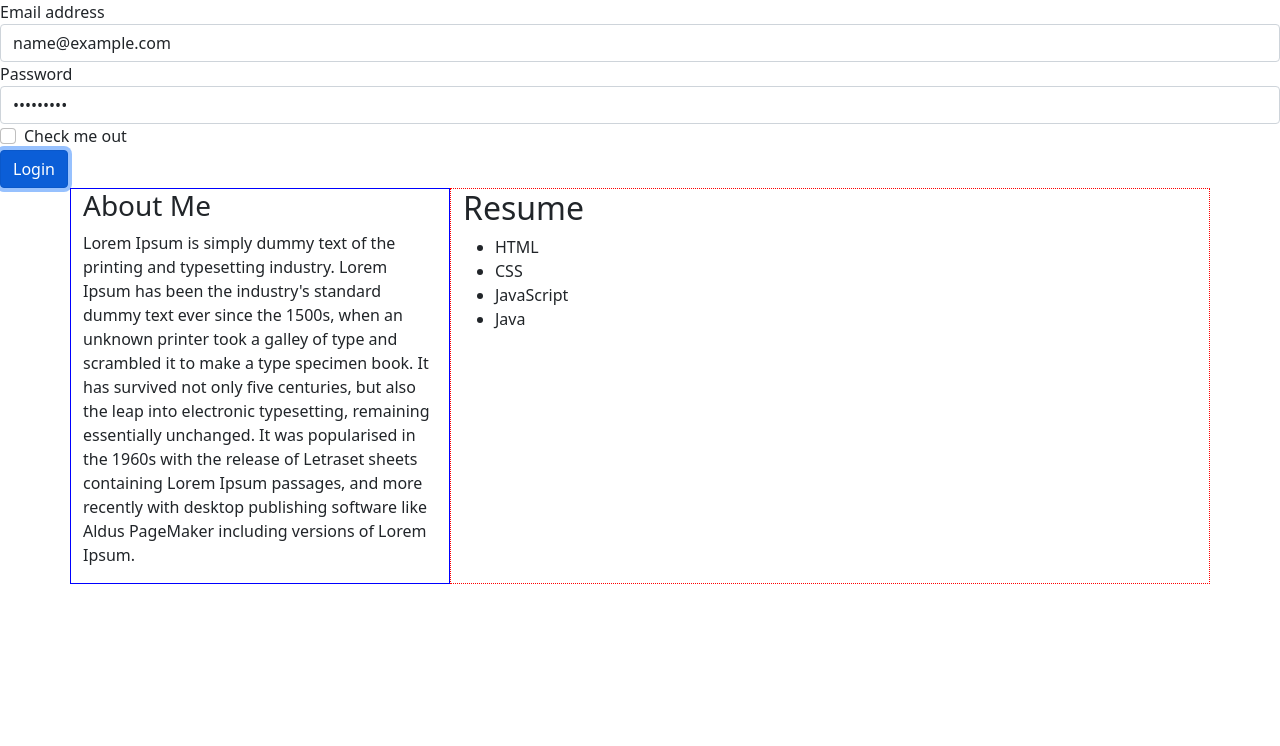
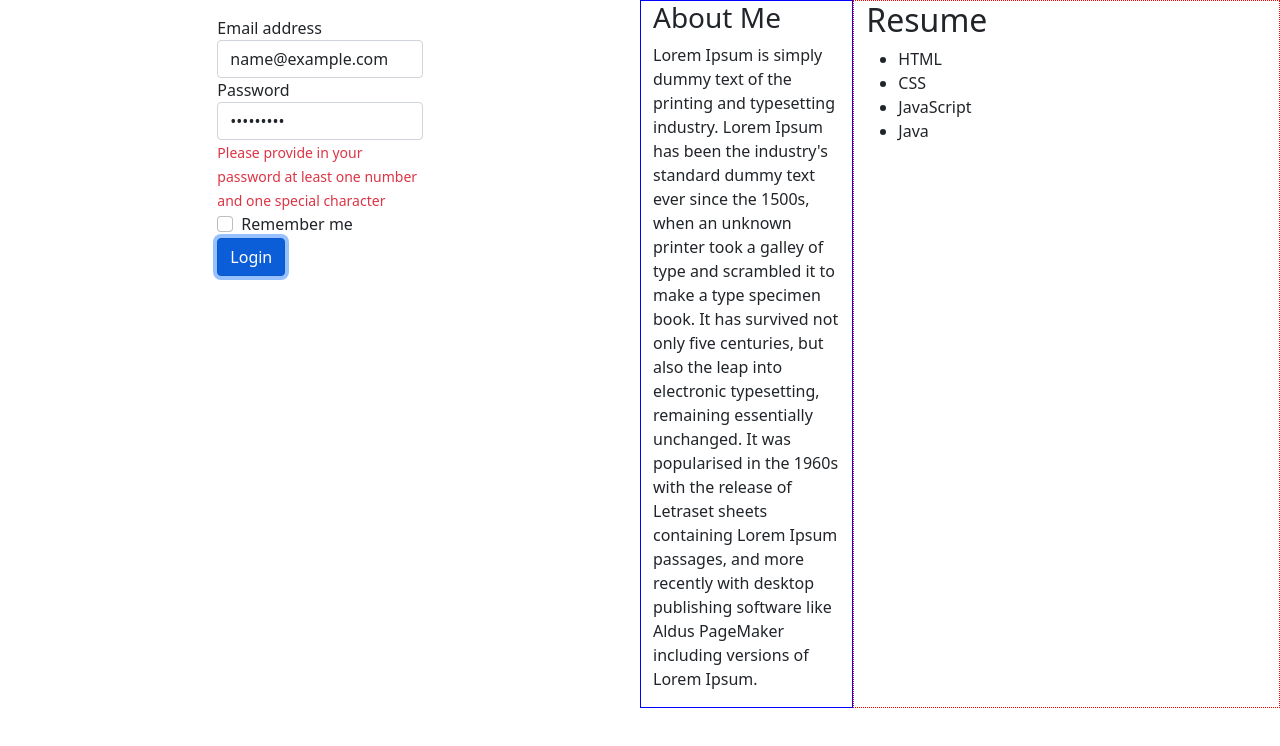
Before and after one commit to metesv/portfolio-test, a website built with webpack: page src/html/login.html in a window 1280 px wide. Both pictures are taken after typing "name@example.com", "Sample123" into the empty fields and a click on the button "Login". Built offline with nearby package versions, Linux system fonts and the light colour scheme.

Commit message:
login page update

```diff
--- a/src/html/login.html
+++ b/src/html/login.html
@@ -7,20 +7,22 @@
   <title>Document</title>
 </head>
 <body>
-  <form id="loginForm">
-    <div class="form-group">
+  <div class="container d-flex justify-content-center align-content-center mt-3">
+  <form id="loginForm" class="col-sm-4">
+    <div id="emailInputDiv" class="form-group">
       <label for="exampleInputEmail1">Email address</label>
-      <input type="email" class="form-control" id="exampleInputEmail1" aria-describedby="emailHelp" placeholder="Enter email">
+      <input type="text" class="form-control" id="exampleInputEmail1" placeholder="Enter email">
     </div>
-    <div class="form-group">
+    <div id="passwordInputDiv" class="form-group">
       <label for="exampleInputPassword1">Password</label>
       <input type="password" class="form-control" id="exampleInputPassword1" placeholder="Password">
     </div>
     <div class="form-check">
-      <input type="checkbox" class="form-check-input" id="exampleCheck1">
-      <label class="form-check-label" for="exampleCheck1">Check me out</label>
+      <input type="checkbox" class="form-check-input" id="rememberMeCheck1">
+      <label class="form-check-label" for="rememberMeCheck1">Remember me</label>
     </div>
     <button type="submit" class="btn btn-primary" id="loginBtn">Login</button>
   </form>
+</div>
 </body>
 </html>
--- a/src/js/auth/login.js
+++ b/src/js/auth/login.js
@@ -14,10 +14,24 @@ loginForm.addEventListener('submit', (e) => {
     password
   }
 
-  if(loginValidation(info)) {
-    console.log(true)
-  } else {
-    console.log(false)
+  const { isLoginValid, isEmailValid, isPasswordValid } = loginValidation(info);
+
+  if (isLoginValid) {
+    alert('success');
+  }
+  if (!isEmailValid) {
+    const emailInputDiv = document.querySelector('#emailInputDiv');
+    const small = document.createElement('small');
+    small.classList.add("form-text", "text-danger");
+    small.textContent = "Please provide valid email address";
+    emailInputDiv.append(small);
+  }
+  if (!isPasswordValid) {
+    const passwordInputDiv = document.querySelector('#passwordInputDiv');
+    const small = document.createElement('small');
+    small.classList.add("form-text", "text-danger");
+    small.textContent = "Please provide in your password at least one number and one special character";
+    passwordInputDiv.append(small);
   }
 
 })
--- a/src/js/validation/loginValidation.js
+++ b/src/js/validation/loginValidation.js
@@ -1,11 +1,18 @@
 import { emailValidation } from "./emailValidation";
+import { passwordValidation } from "./passwordValidation";
 
 export const loginValidation = (infoObj) => {
   const { email, password } = infoObj;
 
   const isEmailValid = emailValidation(email);
 
-  const isPasswordValid = password.length > 8 ? true : false;
+  const isPasswordValid = passwordValidation(password);
 
-  return isEmailValid && isPasswordValid;
+  const isLoginValid = isEmailValid && isPasswordValid;
+
+  return {
+    isLoginValid,
+    isEmailValid,
+    isPasswordValid
+  }
 }
--- /dev/null
+++ b/src/js/validation/passwordValidation.js
@@ -0,0 +1,4 @@
+export const passwordValidation = (str) => {
+    const re = /^(?=.*[0-9])(?=.*[!@#$%^&*])[a-zA-Z0-9!@#$%^&*]{6,16}$/;
+    return re.test(str);
+}
--- a/src/js/validation/registerValidation.js
+++ b/src/js/validation/registerValidation.js
@@ -1,11 +1,12 @@
 import { emailValidation } from "./emailValidation";
+import { passwordValidation } from "./passwordValidation";
 
 export const registerValidation = (infoObj) => {
   const { email, password1, password2 } = infoObj;
 
   const isEmailValid = emailValidation(email);
 
-  const isPasswordValid = password1 === password2;
+  const isPasswordValid = passwordValidation(password1) && (password1 === password2);
 
   return isEmailValid && isPasswordValid;
 }
--- a/src/main.scss
+++ b/src/main.scss
@@ -1,4 +1,9 @@
 @import "~bootstrap/scss/bootstrap";
+
+body {
+  height: 100vh;
+  display: flex;
+}
 
 header {
   display: flex;
```
